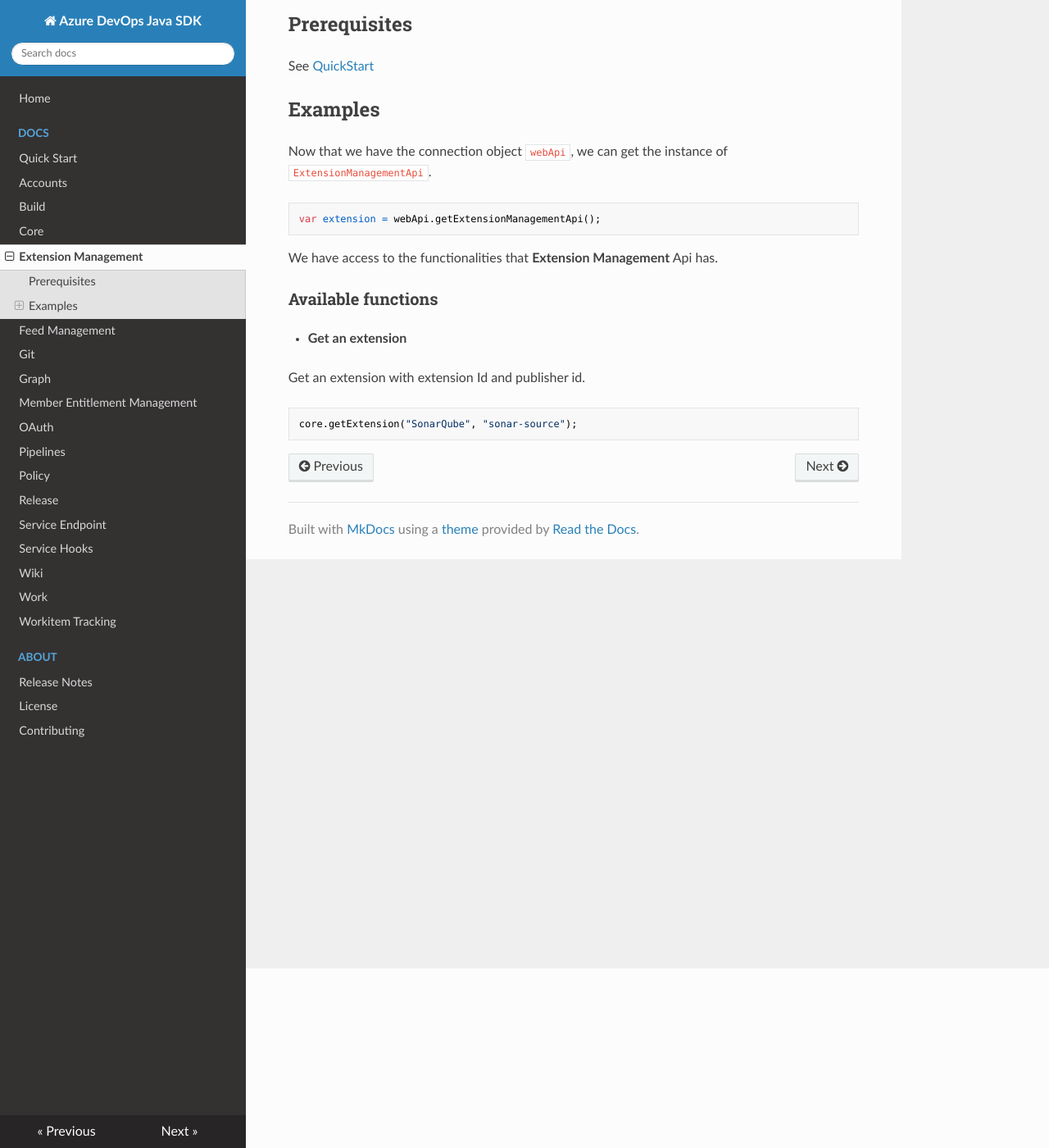
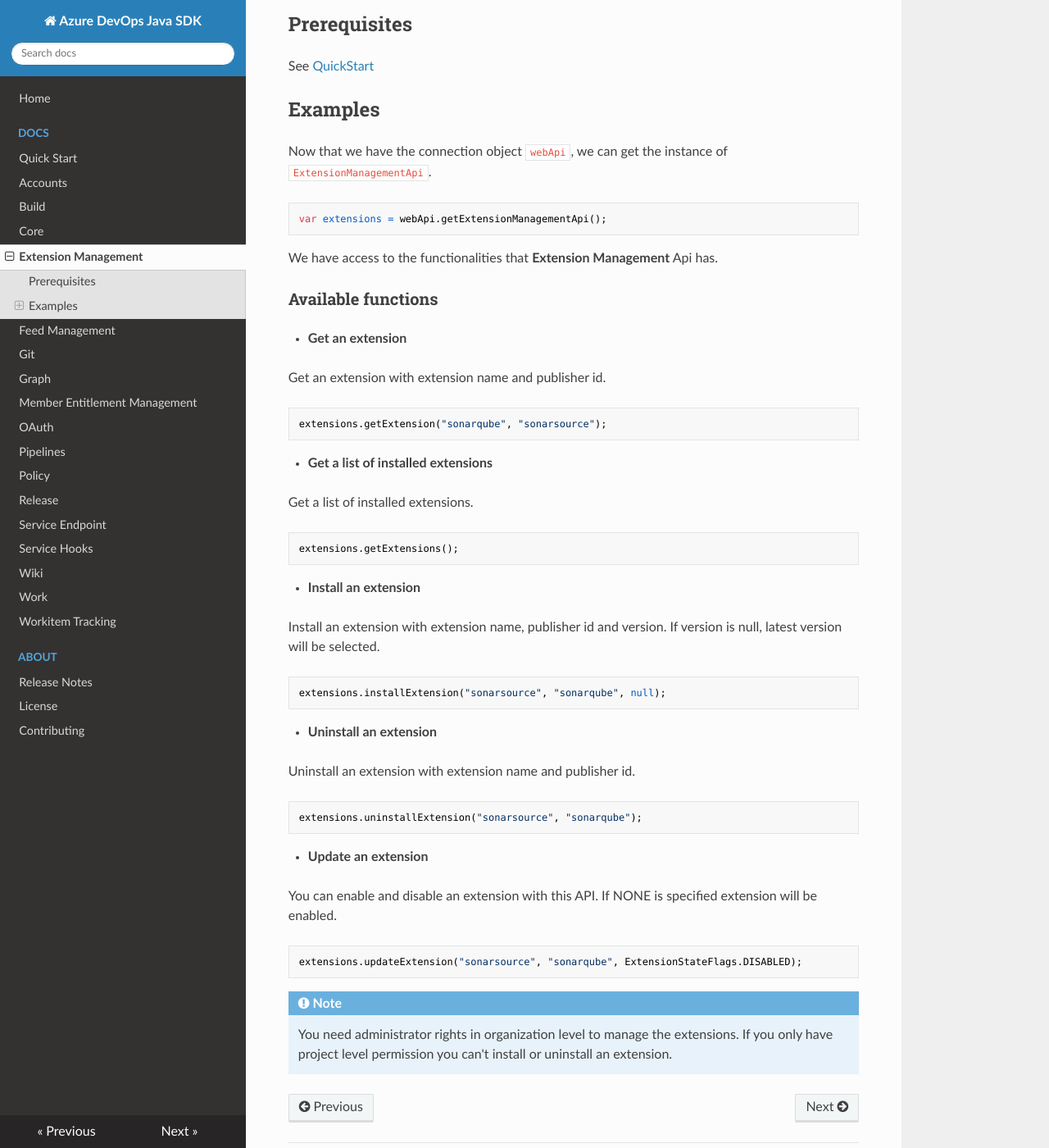
Before and after one commit to hkarthik7/azure-devops-java-sdk-docs, an MkDocs documentation site: the page built from docs/docs/extension-management.md, in a window 1280 px wide and 1400 px high, scrolled down 219 px. Shown: the whole window at 82% size. Built offline with MkDocs 1.6.1, drawn with Linux system fonts in a browser that asks for light colours; nearby versions of some CDN libraries.

Commit message:
Updated documentation for APIs

````diff
--- a/docs/docs/extension-management.md
+++ b/docs/docs/extension-management.md
@@ -12,7 +12,7 @@ See [QuickStart](quickstart.md)
 Now that we have the connection object `webApi`, we can get the instance of `ExtensionManagementApi`.
 
 ```java
-var extension = webApi.getExtensionManagementApi();
+var extensions = webApi.getExtensionManagementApi();
 ```
 
 We have access to the functionalities that **Extension Management** Api has.
@@ -21,8 +21,45 @@ We have access to the functionalities that **Extension Management** Api has.
 
 - **Get an extension**
 
-Get an extension with extension Id and publisher id.
+Get an extension with extension name and publisher id.
 
 ```java
-core.getExtension("SonarQube", "sonar-source");
+extensions.getExtension("sonarqube", "sonarsource");
 ```
+
+- **Get a list of installed extensions**
+
+Get a list of installed extensions.
+
+```java
+extensions.getExtensions();
+```
+
+- **Install an extension**
+
+Install an extension with extension name, publisher id and version. If version is null, latest version will be selected.
+
+```java
+extensions.installExtension("sonarsource", "sonarqube", null);
+```
+
+- **Uninstall an extension**
+
+Uninstall an extension with extension name and publisher id.
+
+```java
+extensions.uninstallExtension("sonarsource", "sonarqube");
+```
+
+- **Update an extension**
+
+You can enable and disable an extension with this API. If NONE is specified extension will be enabled.
+
+```java
+extensions.updateExtension("sonarsource", "sonarqube", ExtensionStateFlags.DISABLED);
+```
+
+!!! note
+
+    You need administrator rights in organization level to manage the extensions. If you
+    only have project level permission you can't install or uninstall an extension.
````
Also changed, not shown: docs/docs/feed-management.md (+81 -0 lines).
